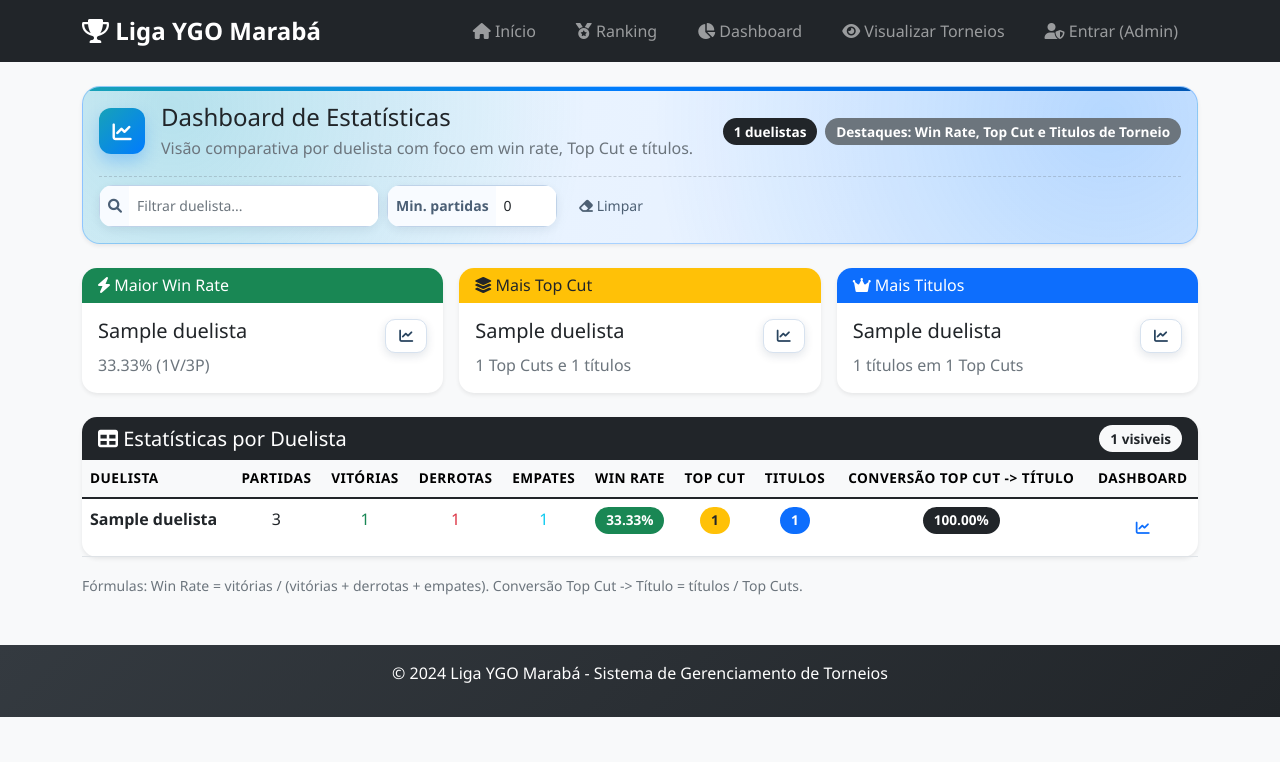
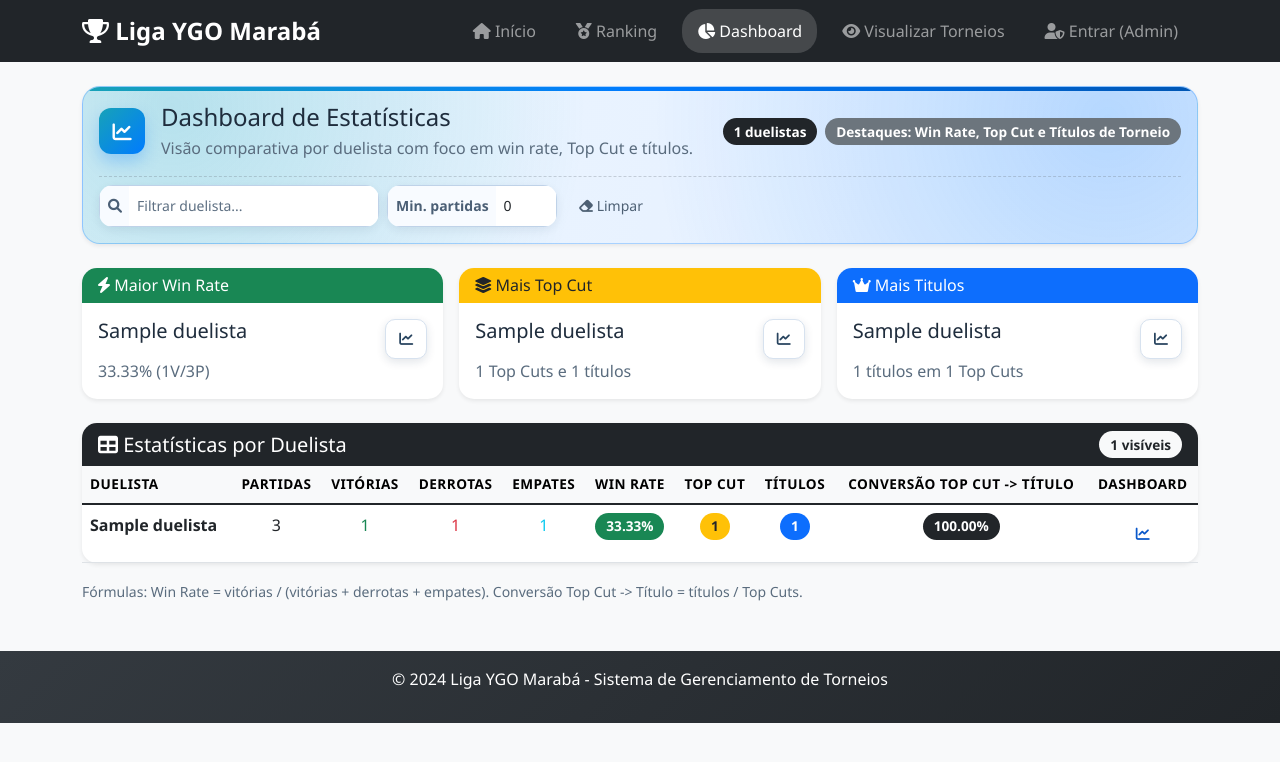
Before and after one commit to Luan-Diniz02/YGO-Tournament-Manager, a Flask app: page /dashboard in a window 1280 px wide. Shown: the top 762 px of the page. Run offline with Flask 3, Linux system fonts and the light colour scheme; tables that the repository leaves empty hold one stand-in row (values such as "Sample post"); some libraries are stand-ins or nearby versions.

Commit message:
feat(ux): aprimora acessibilidade, usabilidade e consistência visual da interface
- adiciona estado ativo na navegação com aria-current para melhorar orientação do usuário
- melhora acessibilidade de controles com aria-label em botões de ícone e ações contextuais
- corrige comportamento global de atalhos removendo escape para navegação involuntária
- ajusta atalho ctrl/cmd + enter para submeter apenas formulário em foco
- elimina risco de reenvio por timeout fixo no submit e mantém estado de processamento seguro
- reforça foco visível para navegação por teclado em links, botões e campos de formulário
- reduz instabilidade visual em hover de cards e linhas de tabela
- aumenta tamanho mínimo de alvos clicáveis em botões pequenos e ações de dashboard
- melhora contraste de placeholders, texto auxiliar e variantes outline para alinhamento com WCAG AA
- adiciona suporte a prefers-reduced-motion para usuários sensíveis a animações
- moderniza topo e filtros do dashboard com labels semânticos e botão limpar
- corrige termos e consistência textual no dashboard (Top Cut, Títulos, visíveis, Não)
- atualiza pontos de entrada de navegação para dashboard individual com melhor clareza de ação

```diff
--- a/web/static/css/style.css
+++ b/web/static/css/style.css
@@ -13,6 +13,7 @@
 body {
     background-color: #f8f9fa;
     font-family: 'Segoe UI', Tahoma, Geneva, Verdana, sans-serif;
+    color: #1f2d3d;
 }
 
 /* Hero Section */
@@ -30,8 +31,8 @@ body {
 }
 
 .card:hover {
-    transform: translateY(-5px);
-    box-shadow: 0 15px 35px rgba(0, 0, 0, 0.1);
+    transform: translateY(-2px);
+    box-shadow: 0 10px 24px rgba(0, 0, 0, 0.08);
 }
 
 .card-header {
@@ -47,6 +48,12 @@ body {
     padding: 10px 20px;
     transition: all 0.3s ease;
     border: none;
+    min-height: 44px;
+}
+
+.btn.btn-sm {
+    min-height: 40px;
+    min-width: 40px;
 }
 
 .btn:hover {
@@ -79,6 +86,29 @@ body {
     background: linear-gradient(45deg, #6c757d, #545b62);
 }
 
+.btn-outline-primary,
+.btn-outline-secondary,
+.btn-outline-success,
+.btn-outline-danger,
+.btn-outline-warning {
+    border-width: 2px;
+}
+
+.btn-outline-primary {
+    color: #0a58ca;
+    border-color: #0a58ca;
+}
+
+.btn-outline-secondary {
+    color: #495f76;
+    border-color: #6b8298;
+}
+
+.btn-outline-warning {
+    color: #7a4d00;
+    border-color: #ad7a00;
+}
+
 /* Badge Enhancements */
 .badge {
     font-size: 0.85em;
@@ -89,7 +119,7 @@ body {
 /* Table Enhancements */
 .table-hover tbody tr:hover {
     background-color: rgba(0, 123, 255, 0.05);
-    transform: scale(1.01);
+    transform: none;
     transition: all 0.2s ease;
 }
 
@@ -107,6 +137,11 @@ body {
     transition: all 0.3s ease;
 }
 
+.form-control::placeholder {
+    color: #5d6f82;
+    opacity: 1;
+}
+
 .form-control:focus {
     border-color: #007bff;
     box-shadow: 0 0 0 0.2rem rgba(0, 123, 255, 0.25);
@@ -117,6 +152,10 @@ body {
     font-weight: 600;
     color: #495057;
     margin-bottom: 0.75rem;
+}
+
+.text-muted {
+    color: #5a6c7e !important;
 }
 
 /* Alert Enhancements */
@@ -163,6 +202,21 @@ body {
 .navbar-nav .nav-link:hover {
     background-color: rgba(255, 255, 255, 0.1);
     transform: translateY(-2px);
+}
+
+.navbar-nav .nav-link.active,
+.navbar-nav .nav-link[aria-current="page"] {
+    background-color: rgba(255, 255, 255, 0.16);
+    color: #ffffff;
+}
+
+.nav-link:focus-visible,
+.btn:focus-visible,
+.form-control:focus-visible,
+.form-select:focus-visible,
+.btn-close:focus-visible {
+    outline: 2px solid #0d6efd;
+    outline-offset: 2px;
 }
 
 /* Footer */
@@ -247,7 +301,7 @@ footer {
 
 .card:hover .fas,
 .card:hover .far {
-    transform: scale(1.1);
+    transform: scale(1.04);
 }
 
 /* Table Row Highlight for Search Results */
@@ -366,8 +420,8 @@ footer {
 }
 
 .dashboard-mini-action {
-    width: 34px;
-    height: 34px;
+    width: 40px;
+    height: 40px;
     border-radius: 10px;
     display: inline-flex;
     align-items: center;
@@ -386,6 +440,26 @@ footer {
 
 .btn.btn-dark {
     background: linear-gradient(45deg, #1f2630, #12171d);
+}
+
+@media (prefers-reduced-motion: reduce) {
+    *,
+    *::before,
+    *::after {
+        animation-duration: 0.01ms !important;
+        animation-iteration-count: 1 !important;
+        transition-duration: 0.01ms !important;
+        scroll-behavior: auto !important;
+    }
+
+    .card:hover,
+    .btn:hover,
+    .navbar-nav .nav-link:hover,
+    .card:hover .fas,
+    .card:hover .far {
+        transform: none !important;
+        box-shadow: none !important;
+    }
 }
 
 #tabela-dashboard-duelistas tbody tr td:first-child a,
--- a/web/static/js/script.js
+++ b/web/static/js/script.js
@@ -19,16 +19,12 @@ document.addEventListener('DOMContentLoaded', function() {
     forms.forEach(form => {
         form.addEventListener('submit', function(e) {
             const submitBtn = form.querySelector('button[type="submit"]');
-            if (submitBtn) {
+            if (submitBtn && !form.dataset.submitting) {
+                form.dataset.submitting = 'true';
                 const originalText = submitBtn.innerHTML;
+                form.dataset.originalSubmitText = originalText;
                 submitBtn.innerHTML = '<span class="loading"></span> Processando...';
                 submitBtn.disabled = true;
-
-                // Re-enable button after 3 seconds in case of error
-                setTimeout(() => {
-                    submitBtn.innerHTML = originalText;
-                    submitBtn.disabled = false;
-                }, 3000);
             }
         });
     });
@@ -288,22 +284,15 @@ document.addEventListener('DOMContentLoaded', function() {
 
     // Add keyboard shortcuts
     document.addEventListener('keydown', function(e) {
-        // Ctrl/Cmd + Enter to submit forms
+        // Ctrl/Cmd + Enter submits only the currently focused form
         if ((e.ctrlKey || e.metaKey) && e.key === 'Enter') {
-            const activeForm = document.querySelector('form');
+            const activeElement = document.activeElement;
+            const activeForm = activeElement ? activeElement.closest('form') : null;
             if (activeForm) {
                 const submitBtn = activeForm.querySelector('button[type="submit"]');
                 if (submitBtn) {
                     submitBtn.click();
                 }
-            }
-        }
-
-        // Escape to go back
-        if (e.key === 'Escape') {
-            const backBtn = document.querySelector('a[href*="index"], .btn-secondary');
-            if (backBtn) {
-                backBtn.click();
             }
         }
     });
--- a/web/templates/base.html
+++ b/web/templates/base.html
@@ -9,59 +9,60 @@
     <link rel="stylesheet" href="https://cdnjs.cloudflare.com/ajax/libs/font-awesome/6.0.0/css/all.min.css">
 </head>
 <body>
+    {% set endpoint = request.endpoint or '' %}
     <nav class="navbar navbar-expand-lg navbar-dark bg-dark">
         <div class="container">
             <a class="navbar-brand" href="{{ url_for('index') }}">
                 <i class="fas fa-trophy"></i> Liga YGO Marabá
             </a>
-            <button class="navbar-toggler" type="button" data-bs-toggle="collapse" data-bs-target="#navbarNav">
+            <button class="navbar-toggler" type="button" data-bs-toggle="collapse" data-bs-target="#navbarNav" aria-controls="navbarNav" aria-expanded="false" aria-label="Abrir menu de navegação">
                 <span class="navbar-toggler-icon"></span>
             </button>
             <div class="collapse navbar-collapse" id="navbarNav">
                 <ul class="navbar-nav ms-auto">
                     <li class="nav-item">
-                        <a class="nav-link" href="{{ url_for('index') }}">
+                        <a class="nav-link {% if endpoint == 'index' %}active{% endif %}" href="{{ url_for('index') }}" {% if endpoint == 'index' %}aria-current="page"{% endif %}>
                             <i class="fas fa-home"></i> Início
                         </a>
                     </li>
                     {% if is_admin %}
                     <li class="nav-item">
-                        <a class="nav-link" href="{{ url_for('cadastrar_torneio') }}">
+                        <a class="nav-link {% if endpoint == 'cadastrar_torneio' %}active{% endif %}" href="{{ url_for('cadastrar_torneio') }}" {% if endpoint == 'cadastrar_torneio' %}aria-current="page"{% endif %}>
                             <i class="fas fa-calendar-plus"></i> Cadastrar Torneio
                         </a>
                     </li>
                     <li class="nav-item">
-                        <a class="nav-link" href="{{ url_for('buscar_duelista') }}">
+                        <a class="nav-link {% if endpoint == 'buscar_duelista' %}active{% endif %}" href="{{ url_for('buscar_duelista') }}" {% if endpoint == 'buscar_duelista' %}aria-current="page"{% endif %}>
                             <i class="fas fa-search"></i> Buscar Duelista
                         </a>
                     </li>
                     {% endif %}
                     <li class="nav-item">
-                        <a class="nav-link" href="{{ url_for('ranking') }}">
+                        <a class="nav-link {% if endpoint == 'ranking' %}active{% endif %}" href="{{ url_for('ranking') }}" {% if endpoint == 'ranking' %}aria-current="page"{% endif %}>
                             <i class="fas fa-medal"></i> Ranking
                         </a>
                     </li>
                     <li class="nav-item">
-                        <a class="nav-link" href="{{ url_for('dashboard_estatisticas') }}">
+                        <a class="nav-link {% if endpoint in ['dashboard_estatisticas', 'dashboard_duelista'] %}active{% endif %}" href="{{ url_for('dashboard_estatisticas') }}" {% if endpoint in ['dashboard_estatisticas', 'dashboard_duelista'] %}aria-current="page"{% endif %}>
                             <i class="fas fa-chart-pie"></i> Dashboard
                         </a>
                     </li>
                     <li class="nav-item">
-                        <a class="nav-link" href="{{ url_for('visualizar_torneios') }}">
+                        <a class="nav-link {% if endpoint in ['visualizar_torneios', 'painel_torneio'] %}active{% endif %}" href="{{ url_for('visualizar_torneios') }}" {% if endpoint in ['visualizar_torneios', 'painel_torneio'] %}aria-current="page"{% endif %}>
                             <i class="fas fa-eye"></i> Visualizar Torneios
                         </a>
                     </li>
                     {% if is_admin %}
                     <li class="nav-item">
                         <form method="POST" action="{{ url_for('admin_logout') }}" class="d-inline">
-                            <button type="submit" class="nav-link btn btn-link text-decoration-none">
+                            <button type="submit" class="nav-link btn btn-link text-decoration-none" aria-label="Sair da área administrativa">
                                 <i class="fas fa-right-from-bracket"></i> Sair (Admin)
                             </button>
                         </form>
                     </li>
                     {% else %}
                     <li class="nav-item">
-                        <a class="nav-link" href="{{ url_for('admin_login') }}">
+                        <a class="nav-link {% if endpoint == 'admin_login' %}active{% endif %}" href="{{ url_for('admin_login') }}" {% if endpoint == 'admin_login' %}aria-current="page"{% endif %}>
                             <i class="fas fa-user-shield"></i> Entrar (Admin)
                         </a>
                     </li>
@@ -79,7 +80,7 @@
                         {% for category, message in messages %}
                             <div class="alert alert-{{ 'danger' if category == 'error' else 'success' }} alert-dismissible fade show" role="alert">
                                 {{ message }}
-                                <button type="button" class="btn-close" data-bs-dismiss="alert"></button>
+                                <button type="button" class="btn-close" data-bs-dismiss="alert" aria-label="Fechar mensagem"></button>
                             </div>
                         {% endfor %}
                     </div>
--- a/web/templates/dashboard_duelista.html
+++ b/web/templates/dashboard_duelista.html
@@ -134,7 +134,7 @@
                                     {% if evento.topou_torneio %}
                                         <span class="badge bg-warning text-dark">Sim</span>
                                     {% else %}
-                                        <span class="badge bg-secondary">Nao</span>
+                                        <span class="badge bg-secondary">Não</span>
                                     {% endif %}
                                 </td>
                                 <td class="text-center">
--- a/web/templates/dashboard_estatisticas.html
+++ b/web/templates/dashboard_estatisticas.html
@@ -21,18 +21,20 @@
                     </div>
                     <div class="d-flex flex-wrap gap-2">
                         <span class="badge bg-dark">{{ dashboard.duelistas|length }} duelistas</span>
-                        <span class="badge bg-secondary">Destaques: Win Rate, Top Cut e Titulos de Torneio</span>
+                        <span class="badge bg-secondary">Destaques: Win Rate, Top Cut e Títulos de Torneio</span>
                     </div>
                 </div>
 
                 <div class="dashboard-top-toolbar d-flex flex-wrap gap-2">
+                    <label for="filtro-nome-dashboard" class="visually-hidden">Filtrar duelista por nome</label>
                     <div class="input-group input-group-sm dashboard-filter-group" style="max-width: 280px;">
                         <span class="input-group-text"><i class="fas fa-search"></i></span>
-                        <input type="text" class="form-control" id="filtro-nome-dashboard" placeholder="Filtrar duelista...">
+                        <input type="text" class="form-control" id="filtro-nome-dashboard" placeholder="Filtrar duelista..." aria-label="Filtrar duelista por nome">
                     </div>
+                    <label for="filtro-min-partidas" class="visually-hidden">Filtrar por mínimo de partidas</label>
                     <div class="input-group input-group-sm dashboard-filter-group" style="max-width: 170px;">
                         <span class="input-group-text">Min. partidas</span>
-                        <input type="number" class="form-control" id="filtro-min-partidas" min="0" value="0">
+                        <input type="number" class="form-control" id="filtro-min-partidas" min="0" value="0" aria-label="Mínimo de partidas">
                     </div>
                     <button type="button" class="btn btn-sm btn-outline-secondary dashboard-clear-btn" onclick="limparFiltrosDashboard()">
                         <i class="fas fa-eraser"></i> Limpar
@@ -53,7 +55,7 @@
                 {% if dashboard.lideres.maior_win_rate %}
                 <div class="d-flex justify-content-between align-items-start gap-2">
                     <h5 class="mb-1">{{ dashboard.lideres.maior_win_rate.nome }}</h5>
-                    <a href="{{ url_for('dashboard_duelista', nome=dashboard.lideres.maior_win_rate.nome) }}" class="btn btn-sm dashboard-mini-action" title="Abrir dashboard do duelista">
+                    <a href="{{ url_for('dashboard_duelista', nome=dashboard.lideres.maior_win_rate.nome) }}" class="btn btn-sm dashboard-mini-action" title="Abrir dashboard do duelista" aria-label="Abrir dashboard de {{ dashboard.lideres.maior_win_rate.nome }}">
                         <i class="fas fa-chart-line"></i>
                     </a>
                 </div>
@@ -73,7 +75,7 @@
                 {% if dashboard.lideres.mais_tops %}
                 <div class="d-flex justify-content-between align-items-start gap-2">
                     <h5 class="mb-1">{{ dashboard.lideres.mais_tops.nome }}</h5>
-                    <a href="{{ url_for('dashboard_duelista', nome=dashboard.lideres.mais_tops.nome) }}" class="btn btn-sm dashboard-mini-action" title="Abrir dashboard do duelista">
+                    <a href="{{ url_for('dashboard_duelista', nome=dashboard.lideres.mais_tops.nome) }}" class="btn btn-sm dashboard-mini-action" title="Abrir dashboard do duelista" aria-label="Abrir dashboard de {{ dashboard.lideres.mais_tops.nome }}">
                         <i class="fas fa-chart-line"></i>
                     </a>
                 </div>
@@ -93,7 +95,7 @@
                 {% if dashboard.lideres.mais_campeonatos %}
                 <div class="d-flex justify-content-between align-items-start gap-2">
                     <h5 class="mb-1">{{ dashboard.lideres.mais_campeonatos.nome }}</h5>
-                    <a href="{{ url_for('dashboard_duelista', nome=dashboard.lideres.mais_campeonatos.nome) }}" class="btn btn-sm dashboard-mini-action" title="Abrir dashboard do duelista">
+                    <a href="{{ url_for('dashboard_duelista', nome=dashboard.lideres.mais_campeonatos.nome) }}" class="btn btn-sm dashboard-mini-action" title="Abrir dashboard do duelista" aria-label="Abrir dashboard de {{ dashboard.lideres.mais_campeonatos.nome }}">
                         <i class="fas fa-chart-line"></i>
                     </a>
                 </div>
@@ -126,7 +128,7 @@
                                 <th class="text-center">Empates</th>
                                 <th class="text-center">Win Rate</th>
                                 <th class="text-center">Top Cut</th>
-                                <th class="text-center">Titulos</th>
+                                <th class="text-center">Títulos</th>
                                 <th class="text-center">Conversão Top Cut -> Título</th>
                                 <th class="text-center">Dashboard</th>
                             </tr>
@@ -144,7 +146,7 @@
                                 <td class="text-center"><span class="badge bg-primary">{{ duelista.campeonatos }}</span></td>
                                 <td class="text-center"><span class="badge bg-dark">{{ '%.2f'|format(duelista.taxa_conversao_top_titulo) }}%</span></td>
                                 <td class="text-center">
-                                    <a href="{{ url_for('dashboard_duelista', nome=duelista.nome) }}" class="btn btn-outline-primary btn-sm" title="Ver dashboard do duelista">
+                                    <a href="{{ url_for('dashboard_duelista', nome=duelista.nome) }}" class="btn btn-outline-primary btn-sm" title="Ver dashboard do duelista" aria-label="Ver dashboard de {{ duelista.nome }}">
                                         <i class="fas fa-chart-line"></i>
                                     </a>
                                 </td>
@@ -197,7 +199,7 @@ function aplicarFiltrosDashboard() {
         if (mostrar) visiveis += 1;
     });
 
-    contador.textContent = `${visiveis} visiveis`;
+    contador.textContent = `${visiveis} visíveis`;
 }
 
 function limparFiltrosDashboard() {
--- a/web/templates/painel_torneio.html
+++ b/web/templates/painel_torneio.html
@@ -149,6 +149,7 @@
                                         data-topou="{{ 1 if p.topou_torneio else 0 }}"
                                         data-colocacao="{{ p.colocacao_top if p.colocacao_top is not none else '' }}"
                                         title="Editar Resultado"
+                                        aria-label="Editar resultado de {{ p.nome }}"
                                     >
                                         <i class="fas fa-edit"></i>
                                     </button>
--- a/web/templates/ranking.html
+++ b/web/templates/ranking.html
@@ -70,7 +70,7 @@
                                     </strong>
                                 </td>
                                 <td class="text-center">
-                                    <a href="{{ url_for('dashboard_duelista', nome=duelista.nome) }}" class="btn btn-outline-primary btn-sm" title="Ver dashboard do duelista">
+                                    <a href="{{ url_for('dashboard_duelista', nome=duelista.nome) }}" class="btn btn-outline-primary btn-sm" title="Ver dashboard do duelista" aria-label="Ver dashboard de {{ duelista.nome }}">
                                         <i class="fas fa-chart-line"></i>
                                     </a>
                                 </td>
```
Also changed, not shown: web/templates/buscar_duelista.html (+6 -2 lines).
